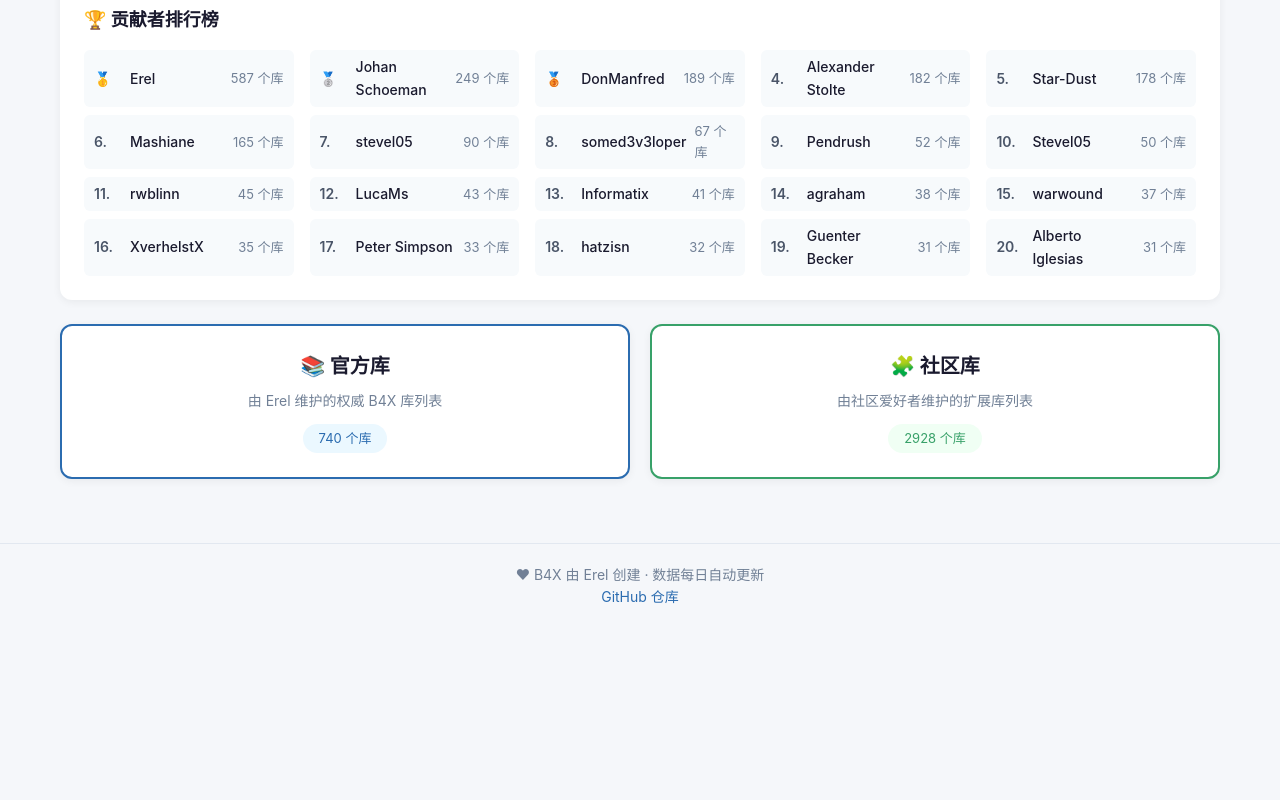
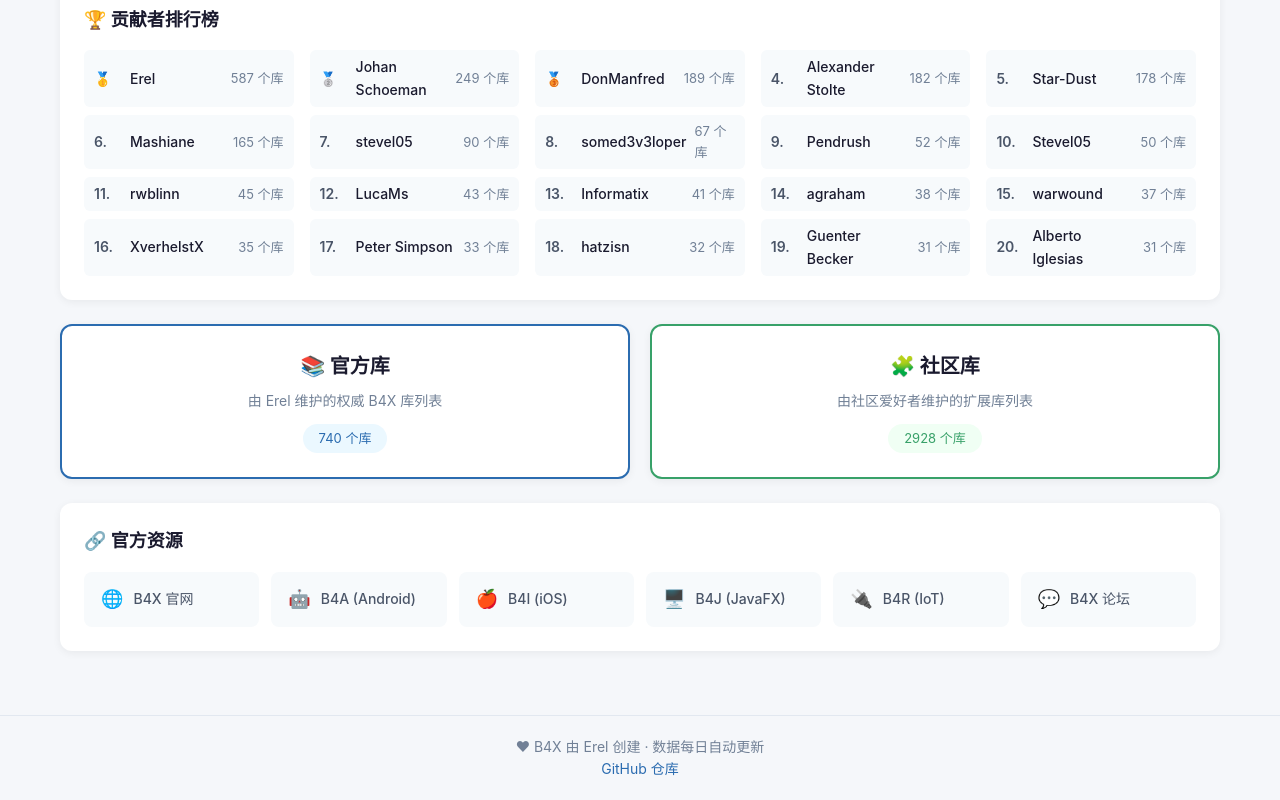
Before and after one commit to benyuz/b4xlibs, a plain HTML site: page docs/index.html in a window 1280 px wide. Shown: the part 400-1200 px from the top of the page. Before the commit the page ends 1029 px from the top, so only its background shows below. Drawn offline with Linux system fonts and the light colour scheme.

Commit message:
Add official links and author search

```diff
--- a/docs/css/style.css
+++ b/docs/css/style.css
@@ -65,6 +65,8 @@
 .card-desc { font-size:14px; color:#4a5568; margin:4px 0 8px; padding-left:12px; border-left:3px solid #e2e8f0; }
 .card-footer { font-size:13px; color:#718096; display:flex; flex-wrap:wrap; gap:4px 16px; }
 .card-footer .card-author { color:#2b6cb0; }
+.card-author-link { color:#2b6cb0; text-decoration:none; font-weight:500; }
+.card-author-link:hover { text-decoration:underline; }
 
 .site-footer { text-align:center; padding:20px; color:#718096; font-size:14px; border-top:1px solid #e2e8f0; margin-top:20px; }
 .site-footer a { color:#2b6cb0; }
@@ -82,6 +84,14 @@
 .page-ellipsis { padding:0 8px; color:#718096; font-size:14px; }
 .page-info { margin-left:12px; padding-left:12px; border-left:1px solid #e2e8f0; color:#718096; font-size:14px; }
 
+.links-section { background:#fff; border-radius:12px; padding:24px; margin-bottom:24px; box-shadow:0 2px 8px rgba(0,0,0,0.06); }
+.links-section h2 { font-size:18px; margin-bottom:16px; color:#1a1a2e; }
+.links-grid { display:grid; grid-template-columns:repeat(auto-fit,minmax(140px,1fr)); gap:12px; }
+.link-card { display:flex; align-items:center; gap:10px; padding:12px 16px; background:#f7fafc; border-radius:8px; text-decoration:none; color:#4a5568; transition:all .2s; border:1px solid transparent; }
+.link-card:hover { background:#edf2f7; border-color:#cbd5e0; color:#2b6cb0; }
+.link-icon { font-size:18px; }
+.link-text { font-size:14px; font-weight:500; }
+
 @media (max-width:640px) {
     .site-header h1 { font-size:20px; }
     .stats-grid { grid-template-columns:repeat(2,1fr); }
--- a/docs/index.html
+++ b/docs/index.html
@@ -40,6 +40,36 @@
                     <h3>🧩 社区库</h3>
                     <p>由社区爱好者维护的扩展库列表</p>
                     <span class="entry-badge" id="badgeCommunity">加载中...</span>
+                </a>
+            </div>
+        </section>
+
+        <section class="links-section">
+            <h2>🔗 官方资源</h2>
+            <div class="links-grid">
+                <a href="https://www.b4x.com" target="_blank" rel="noopener" class="link-card">
+                    <span class="link-icon">🌐</span>
+                    <span class="link-text">B4X 官网</span>
+                </a>
+                <a href="https://www.b4x.com/b4a.html" target="_blank" rel="noopener" class="link-card">
+                    <span class="link-icon">🤖</span>
+                    <span class="link-text">B4A (Android)</span>
+                </a>
+                <a href="https://www.b4x.com/b4i.html" target="_blank" rel="noopener" class="link-card">
+                    <span class="link-icon">🍎</span>
+                    <span class="link-text">B4I (iOS)</span>
+                </a>
+                <a href="https://www.b4x.com/b4j.html" target="_blank" rel="noopener" class="link-card">
+                    <span class="link-icon">🖥️</span>
+                    <span class="link-text">B4J (JavaFX)</span>
+                </a>
+                <a href="https://www.b4x.com/b4r.html" target="_blank" rel="noopener" class="link-card">
+                    <span class="link-icon">🔌</span>
+                    <span class="link-text">B4R (IoT)</span>
+                </a>
+                <a href="https://www.b4x.com/android/forum/" target="_blank" rel="noopener" class="link-card">
+                    <span class="link-icon">💬</span>
+                    <span class="link-text">B4X 论坛</span>
                 </a>
             </div>
         </section>
--- a/docs/js/b4x-library.js
+++ b/docs/js/b4x-library.js
@@ -89,7 +89,7 @@
         const link = lib.link || '#';
         const versionHtml = lib.version ? 'v' + lib.version : '';
         const dateHtml = lib.date || '';
-        const authorHtml = lib.author ? '@' + lib.author : '';
+        const authorHtml = lib.author ? `<a href="?keyword=${encodeURIComponent(lib.author)}" class="card-author-link">@${lib.author}</a>` : '';
 
         html += `
             <article class="library-card">
@@ -99,7 +99,7 @@
                 </div>
                 ${lib.desc ? `<blockquote class="card-desc">${lib.desc}</blockquote>` : ''}
                 <div class="card-footer">
-                    <span class="card-author">${authorHtml}</span>
+                    ${authorHtml}
                     ${dateHtml ? '· <span class="card-date">' + dateHtml + '</span>' : ''}
                     ${versionHtml ? '· <span class="card-version">' + versionHtml + '</span>' : ''}
                 </div>
```
